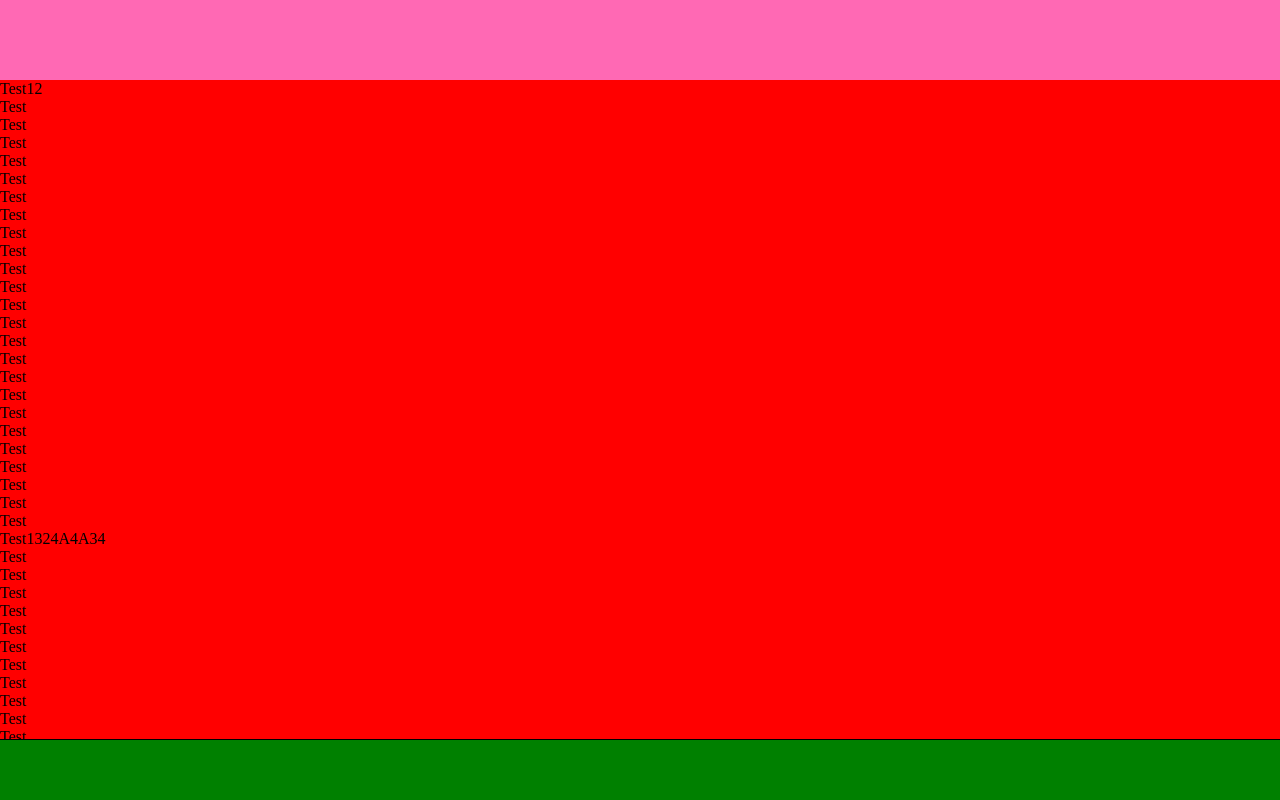
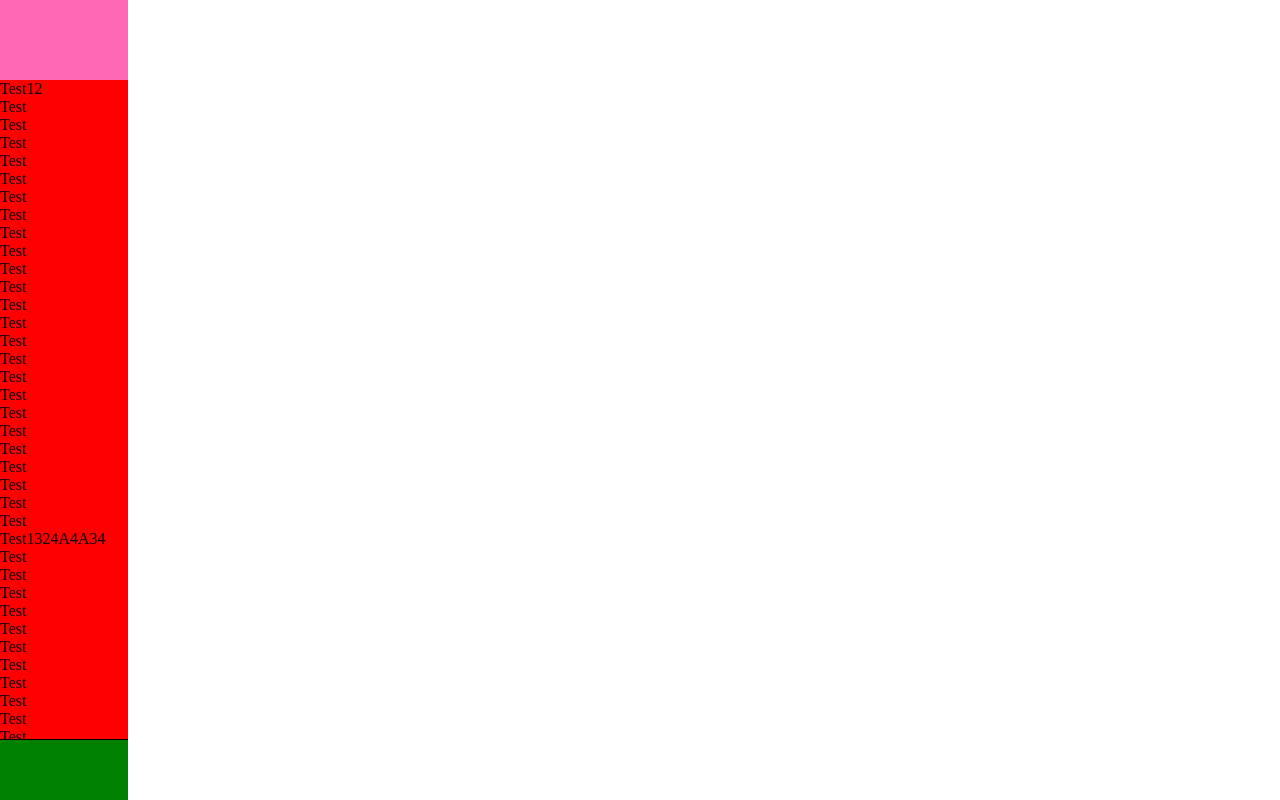
Before and after one commit to flavianh/minimal-web-mobile-layout, a plain HTML site: page index.html in a window 1280 px wide. Drawn offline with Linux system fonts and the light colour scheme.

Commit message:
Add an example of a 10% wide container

```diff
--- a/index.html
+++ b/index.html
@@ -11,6 +11,8 @@
             margin: 0;
             overflow-x: hidden;
             overflow-y: hidden;
+
+            --base-width: 10%
         }
 
         #react-root,
@@ -31,16 +33,18 @@
         .main {
             flex-direction: column;
             height: 100%;
-            width: 100%;
+            /* For the purpose of the demo, 100% otherwise */
+            width: var(--base-width);
         }
 
         .header {
-            background-color: hotpink;
             height: 80px;
             position: fixed;
             top: 0;
             right: 0;
             left: 0;
+            /* For the purpose of the demo */
+            width: var(--base-width)
         }
 
         .content-wrapper {
@@ -56,7 +60,6 @@
         }
 
         .content {
-            background-color: red;
             min-height: 0;
             min-width: 0;
 
@@ -69,7 +72,6 @@
 
         .footer {
             border-top: 1px solid black;
-            background-color: green;
             height: 60px;
             /** flex-grow = 0 | flex-shrink = 0 | flex-basis = auto*/
             /** It should not grow or shrink */
@@ -80,16 +82,28 @@
             padding: 0;
             margin: 0;
         }
+
+        .pink-background {
+            background-color: hotpink;
+        }
+
+        .red-background {
+            background-color: red;
+        }
+
+        .green-background {
+            background-color: green;
+        }
     </style>
 </head>
 
 <body>
     <div class="main">
         <div>
-            <div class="header"></div>
+            <div class="header pink-background"></div>
         </div>
         <div class="content-wrapper">
-            <div class="content">
+            <div class="content red-background">
                 <p>Test12</p>
 
                 <p>Test</p>
@@ -163,7 +177,7 @@
                 <p>Test</p>
                 <p>Test</p>
             </div>
-            <div class="footer">
+            <div class="footer green-background">
             </div>
         </div>
     </div>
```
